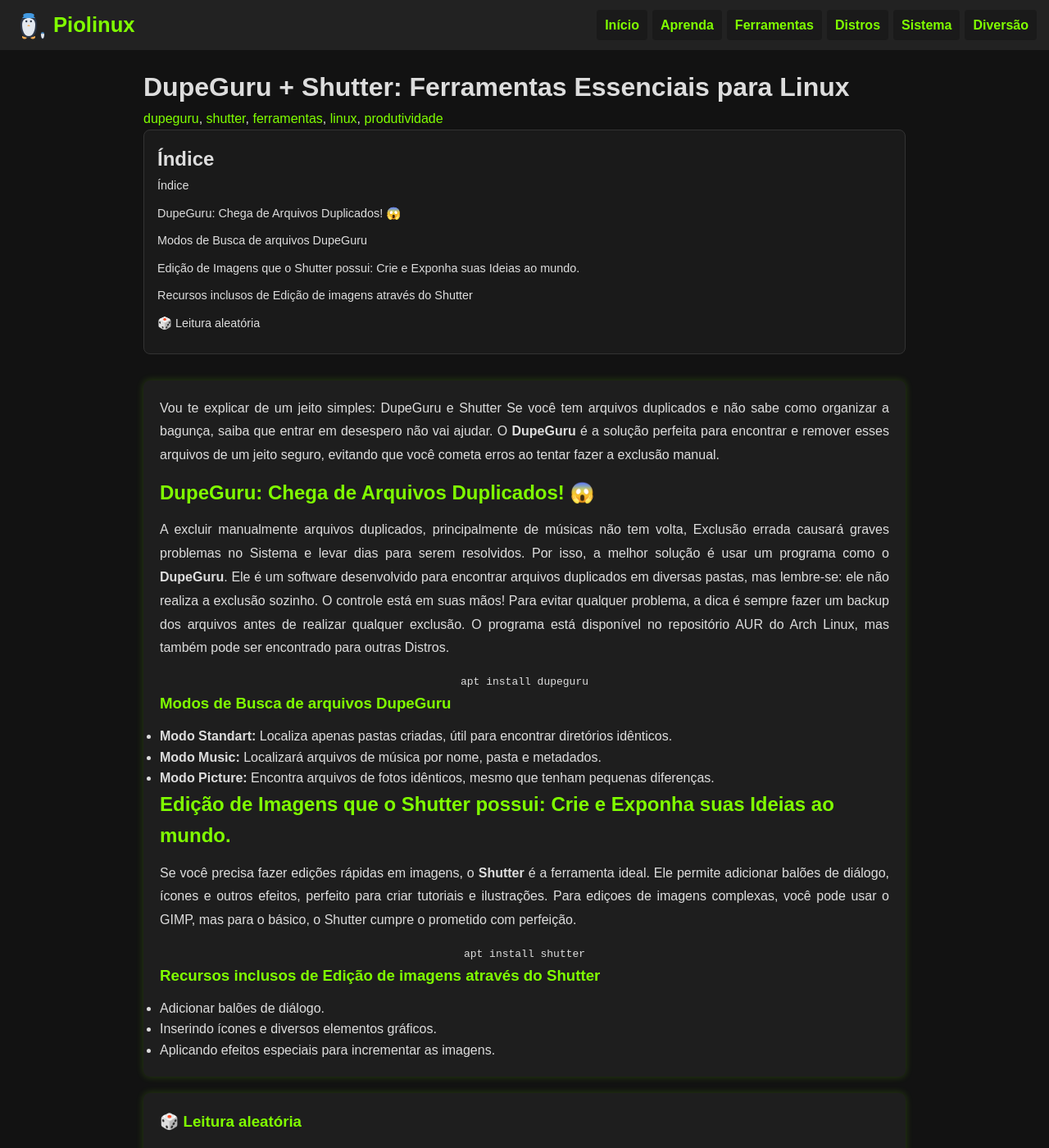
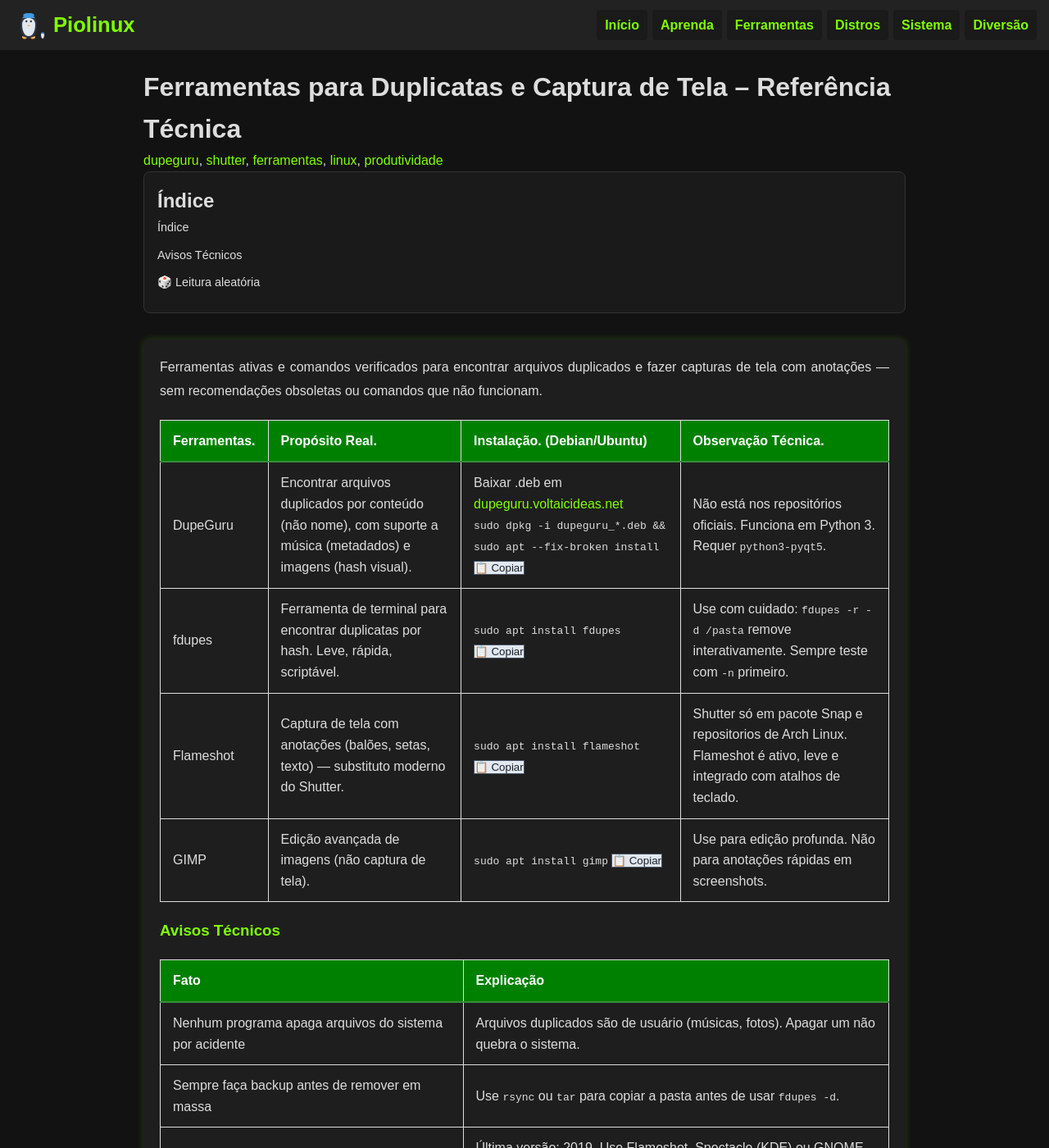
Before and after one commit to Piolinux/piolinux-site, a Jekyll site: the page built from _posts/2025-08-15-linux-dupeguru-shutter.md, in a window 1280 px wide and 1400 px high. Shown: the whole window at 82% size. Built offline with Jekyll 4.4.1, drawn with Linux system fonts in a browser that asks for light colours; some of the changed text lies outside the part shown.

Commit message:
Add files via upload

```diff
--- a/_posts/2025-08-15-linux-dupeguru-shutter.md
+++ b/_posts/2025-08-15-linux-dupeguru-shutter.md
@@ -1,7 +1,8 @@
 ---
 layout: default
-title: "DupeGuru + Shutter: Ferramentas Essenciais para Linux"
-description: "Use DupeGuru para remover duplicatas e Shutter para capturas avançadas — duas ferramentas essenciais para seu dia a dia no Linux!"
+title: "Ferramentas para Duplicatas e Captura de Tela – Referência Técnica"
+description: "Tabela com DupeGuru, fdupes, Flameshot e GIMP: instalação correta, propósito real e alternativas ativas — sem alarmismo ou comandos falsos."
+permalink: /ferramentas-duplicatas-captura-tela/
 date: 2025-08-15
 author: "PioLinux"
 categories: [linux, ferramentas, produtividade]
@@ -13,37 +14,100 @@ permalink: /ferramentas-dupeguru-shutter-linux/
 
 
 <section class="post-content">
-        <p>
-            Vou te explicar de um jeito simples: DupeGuru e Shutter Se você tem arquivos duplicados e não sabe como organizar a bagunça, saiba que entrar em desespero não vai ajudar. O <strong>DupeGuru</strong> é a solução perfeita para encontrar e remover esses arquivos de um jeito seguro, evitando que você cometa erros ao tentar fazer a exclusão manual.
-        </p>
 
-        <!-- DupeGuru -->
-
-            <h2>DupeGuru: Chega de Arquivos Duplicados! 😱</h2>
-            <p>
-                A excluir manualmente arquivos duplicados, principalmente de músicas não tem volta, Exclusão errada causará graves problemas no Sistema e levar dias para serem resolvidos. Por isso, a melhor solução é usar um programa como o <strong>DupeGuru</strong>. Ele é um software desenvolvido para encontrar arquivos duplicados em diversas pastas, mas lembre-se: ele não realiza a exclusão sozinho. O controle está em suas mãos! Para evitar qualquer problema, a dica é sempre fazer um backup dos arquivos antes de realizar qualquer exclusão. O programa está disponível no repositório AUR do Arch Linux, mas também pode ser encontrado para outras Distros.
-            </p>
-<center><code> apt install dupeguru</code></center>
-            <h3>Modos de Busca de arquivos DupeGuru</h3>
-            <ul>
-                <li><strong>Modo Standart:</strong> Localiza apenas pastas criadas, útil para encontrar diretórios idênticos.</li>
-                <li><strong>Modo Music:</strong> Localizará arquivos de música por nome, pasta e metadados.</li>
-                <li><strong>Modo Picture:</strong> Encontra arquivos de fotos idênticos, mesmo que tenham pequenas diferenças.</li>
-            </ul>
+<p>Ferramentas ativas e comandos verificados para encontrar arquivos duplicados e fazer capturas de tela com anotações — sem recomendações obsoletas ou comandos que não funcionam.</p>
 
 
-        <!-- Shutter -->
+       <table class="evergreen-table">
+  <thead>
+    <tr>
+      <th>Ferramentas.</th>
+      <th>Propósito Real.</th>
+      <th>Instalação. (Debian/Ubuntu)</th>
+      <th>Observação Técnica.</th>
+    </tr>
+  </thead>
+  <tbody>
+    <tr>
+      <td data-label="Ferramenta.">DupeGuru</td>
+      <td data-label="Propósito Real.">Encontrar arquivos duplicados por conteúdo (não nome), com suporte a música (metadados) e imagens (hash visual).</td>
+      <td data-label="Instalação. (Debian/Ubuntu)">
+        Baixar .deb em <a href="https://dupeguru.voltaicideas.net/" target="_blank">dupeguru.voltaicideas.net</a><br>
+        <code>sudo dpkg -i dupeguru_*.deb && sudo apt --fix-broken install</code>
+        <button class="copy-btn" data-command="sudo dpkg -i dupeguru_*.deb && sudo apt --fix-broken install">📋 Copiar</button>
+      </td>
+      <td data-label="Observação Técnica">Não está nos repositórios oficiais. Funciona em Python 3. Requer <code>python3-pyqt5</code>.</td>
+    </tr>
+    <tr>
+      <td data-label="Ferramenta">fdupes</td>
+      <td data-label="Propósito Real">Ferramenta de terminal para encontrar duplicatas por hash. Leve, rápida, scriptável.</td>
+      <td data-label="Instalação (Debian/Ubuntu)">
+        <code>sudo apt install fdupes</code>
+        <button class="copy-btn" data-command="sudo apt install fdupes">📋 Copiar</button>
+      </td>
+      <td data-label="Observação Técnica">Use com cuidado: <code>fdupes -r -d /pasta</code> remove interativamente. Sempre teste com <code>-n</code> primeiro.</td>
+    </tr>
+    <tr>
+      <td data-label="Ferramenta">Flameshot</td>
+      <td data-label="Propósito Real">Captura de tela com anotações (balões, setas, texto) — substituto moderno do Shutter.</td>
+      <td data-label="Instalação (Debian/Ubuntu)">
+        <code>sudo apt install flameshot</code>
+        <button class="copy-btn" data-command="sudo apt install flameshot">📋 Copiar</button>
+      </td>
+      <td data-label="Observação Técnica">Shutter só em pacote Snap e repositorios de Arch Linux. Flameshot é ativo, leve e integrado com atalhos de teclado.</td>
+    </tr>
+    <tr>
+      <td data-label="Ferramenta">GIMP</td>
+      <td data-label="Propósito Real">Edição avançada de imagens (não captura de tela).</td>
+      <td data-label="Instalação (Debian/Ubuntu)">
+        <code>sudo apt install gimp</code>
+        <button class="copy-btn" data-command="sudo apt install gimp">📋 Copiar</button>
+      </td>
+      <td data-label="Observação Técnica">Use para edição profunda. Não para anotações rápidas em screenshots.</td>
+    </tr>
+  </tbody>
+</table>
 
-            <h2>Edição de Imagens que o Shutter possui: Crie e Exponha suas Ideias ao mundo.</h2>
-            <p>
-                Se você precisa fazer edições rápidas em imagens, o <strong>Shutter</strong> é a ferramenta ideal. Ele permite adicionar balões de diálogo, ícones e outros efeitos, perfeito para criar tutoriais e ilustrações. Para ediçoes de imagens complexas, você pode usar o GIMP, mas para o básico, o Shutter cumpre o prometido com perfeição.
-            </p>
-<center><code> apt install shutter</code></center>
-            <h3>Recursos inclusos de Edição de imagens através do Shutter</h3>
-            <ul>
-                <li>Adicionar balões de diálogo.</li>
-                <li>Inserindo ícones e diversos elementos gráficos.</li>
-                <li>Aplicando efeitos especiais para incrementar as imagens.</li>
-            </ul>
+<h3 id="avisos">Avisos Técnicos</h3>
+<table class="evergreen-table">
+  <thead>
+    <tr>
+      <th>Fato</th>
+      <th>Explicação</th>
+    </tr>
+  </thead>
+  <tbody>
+    <tr>
+      <td data-label="Fato">Nenhum programa apaga arquivos do sistema por acidente</td>
+      <td data-label="Explicação">Arquivos duplicados são de usuário (músicas, fotos). Apagar um não quebra o sistema.</td>
+    </tr>
+    <tr>
+      <td data-label="Fato">Sempre faça backup antes de remover em massa</td>
+      <td data-label="Explicação">Use <code>rsync</code> ou <code>tar</code> para copiar a pasta antes de usar <code>fdupes -d</code>.</td>
+    </tr>
+    <tr>
+      <td data-label="Fato">Shutter não está mais nos repositórios</td>
+      <td data-label="Explicação">Última versão: 2019. Use Flameshot, Spectacle (KDE) ou GNOME Screenshot + GIMP.</td>
+    </tr>
+  </tbody>
+</table>
+    </section>
 
-    </section>
+
+
+  <script>
+document.addEventListener('click', function(e) {
+  if (e.target.matches('.copy-btn')) {
+    const cmd = e.target.dataset.command; // ← aqui estava "cmd", agora é "command"
+    if (cmd) {
+      navigator.clipboard.writeText(cmd).then(() => {
+        const original = e.target.textContent;
+        e.target.textContent = '✓ Copiado!';
+        setTimeout(() => e.target.textContent = original, 1500);
+      }).catch(err => {
+        console.warn('Falha ao copiar:', err);
+      });
+    }
+  }
+});
+</script>
```
Also changed, not shown: _posts/2025-08-12-a-importancia-da-documentacao-no-linux.md (+87 -28 lines).
